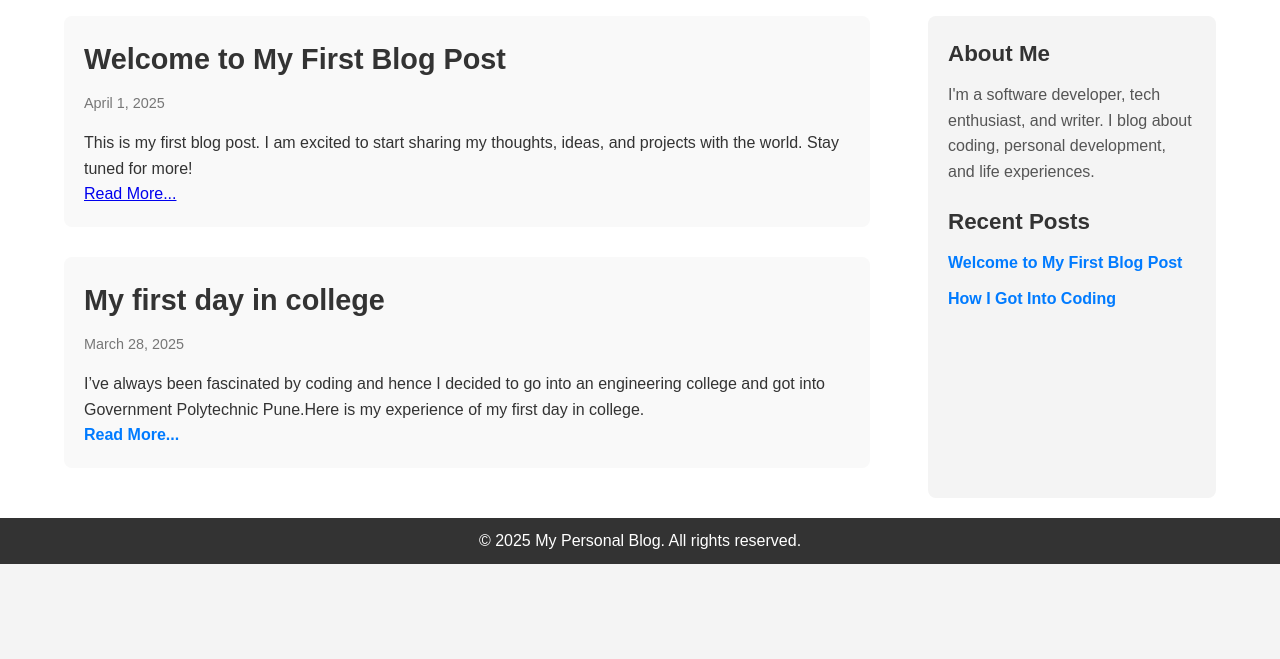
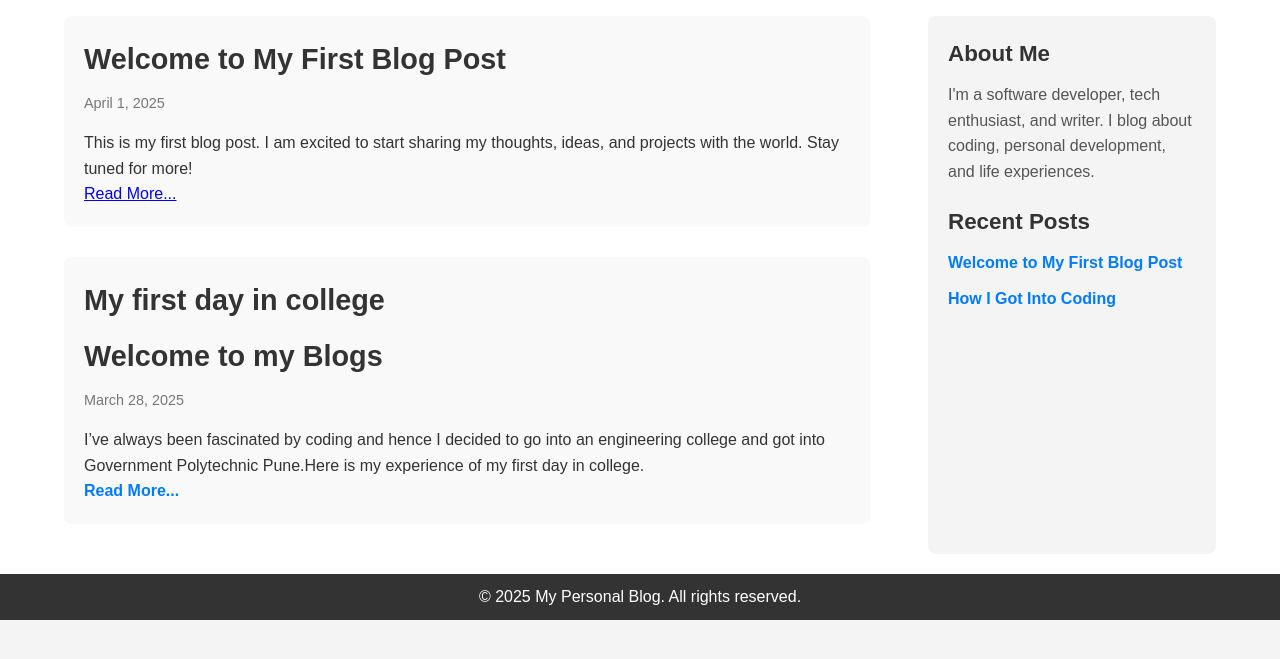
Before and after one commit to samruddhi02-college/Blog, a plain HTML site: page index.html in a window 1280 px wide. Shown: the part 75-734 px from the top of the page. Drawn offline with Linux system fonts and the light colour scheme.

Commit message:
Update index.html

```diff
--- a/index.html
+++ b/index.html
@@ -36,6 +36,7 @@
 
                 <article class="post">
                     <h2>My first day in college</h2>
+                    <h2>Welcome to my Blogs</h2>
                     <p class="date">March 28, 2025</p>
                     <p>I’ve always been fascinated by coding and hence I decided to go into an engineering college and got into Government Polytechnic Pune.Here is my experience of my first day in college.</p>
                     <a href="2blog.html" class="read-more">Read More...</a>
```
